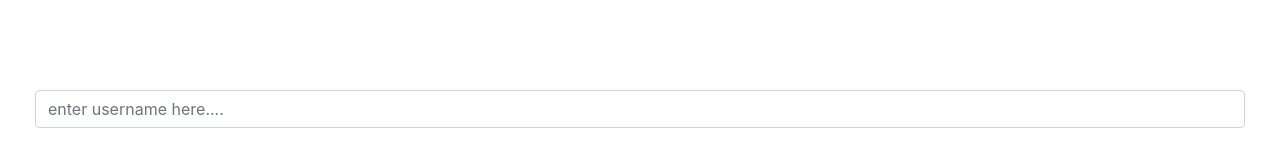
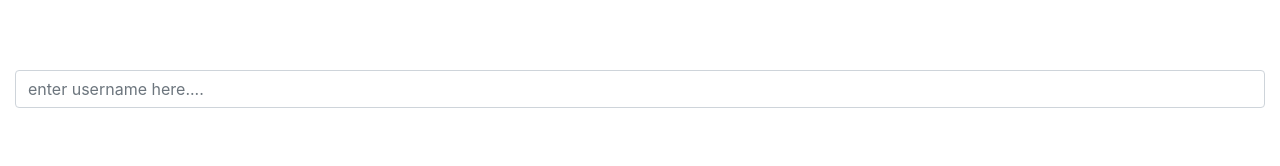
Before and after one commit to Kebasoh/Gitsearch, an Angular app: page / in a window 1280 px wide. Shown: the part 228-394 px from the top of the page. Built offline with nearby package versions, Linux system fonts and the light colour scheme; no server answers; a web font is replaced by a local one.

Commit message:
edited the styles

```diff
--- a/src/app/profile/profile.component.css
+++ b/src/app/profile/profile.component.css
@@ -3,9 +3,6 @@
     height:400px;
 }
 
-.enter{
-    padding: 20px;
-}
 
 h1{
     font-size: 80px;
@@ -22,13 +19,3 @@ h1{
     color:black;
     font-family:arial;
 }
-
-.card-text{
-    font-weight: bold;
-    letter-spacing: 1px;
-}
-
-h2{
-    font-weight: bolder;
-    font-family:verdana;
-}
```
